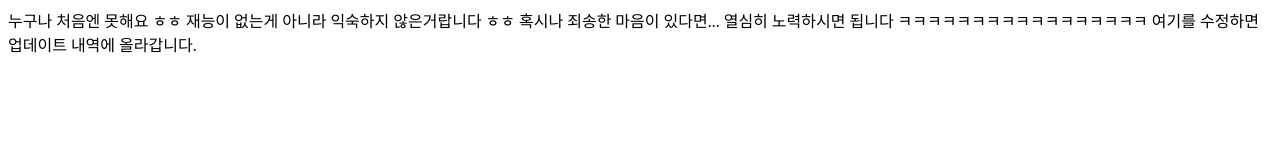
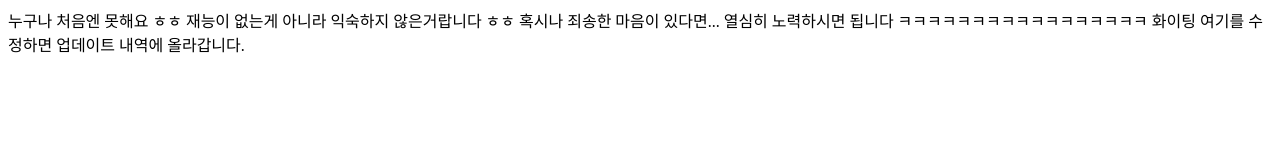
Before and after one commit to leejuyeon721/bh, a plain HTML site: page index.html in a window 1280 px wide. Drawn offline with Linux system fonts and the light colour scheme.

Commit message:
five update

```diff
--- a/index.html
+++ b/index.html
@@ -8,7 +8,7 @@
 <body>
     누구나 처음엔 못해요 ㅎㅎ 재능이 없는게 아니라 익숙하지 않은거랍니다 ㅎㅎ 혹시나 죄송한 마음이 있다면...
     열심히 노력하시면 됩니다 ㅋㅋㅋㅋㅋㅋㅋㅋㅋㅋㅋㅋㅋㅋㅋㅋㅋ
-
+화이팅
 
     여기를 수정하면 업데이트 내역에 올라갑니다.
 </body>
```
